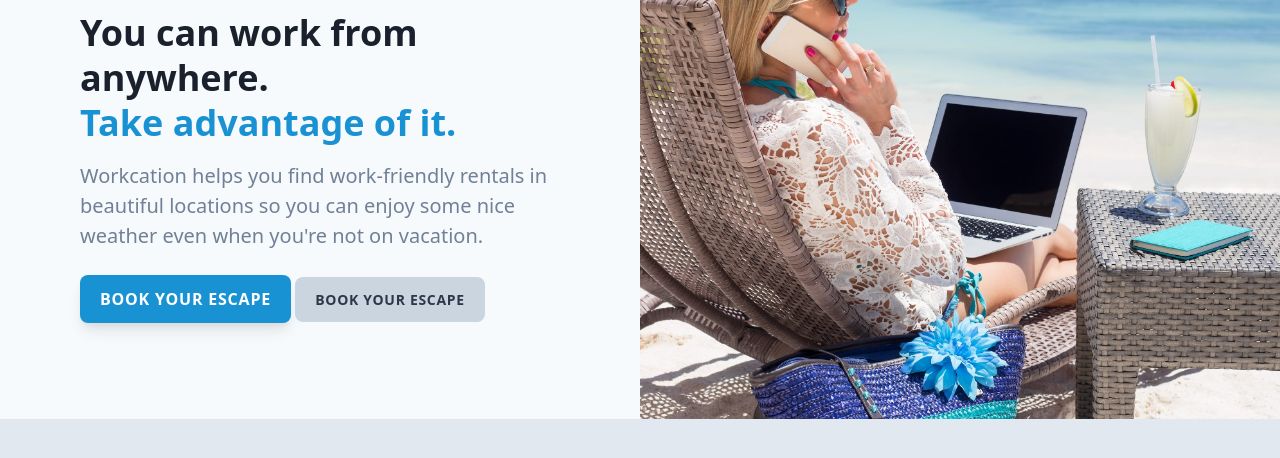
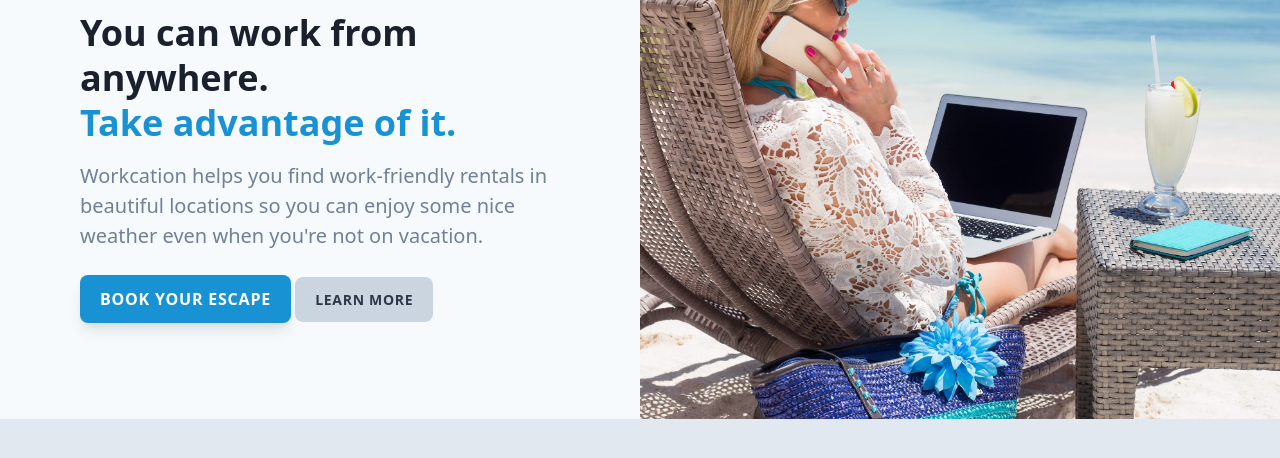
Before and after one commit to fbnntt/tailwind-demo, a website: page index.html in a window 1280 px wide. Shown: the part 158-616 px from the top of the page. Drawn offline with Linux system fonts and the light colour scheme.

Commit message:
Change button text 🌚

```diff
--- a/index.html
+++ b/index.html
@@ -45,7 +45,7 @@
 
                 <div class="mt-4 sm:mt-6">
                     <a href="#" class="btn bg-brand-blue text-white shadow-lg sm:text-base">Book your escape</a>
-                    <a href="#" class="btn btn-gray">Book your escape</a>
+                    <a href="#" class="btn btn-gray">Learn More</a>
                 </div>
             </div>
         </div>
```
